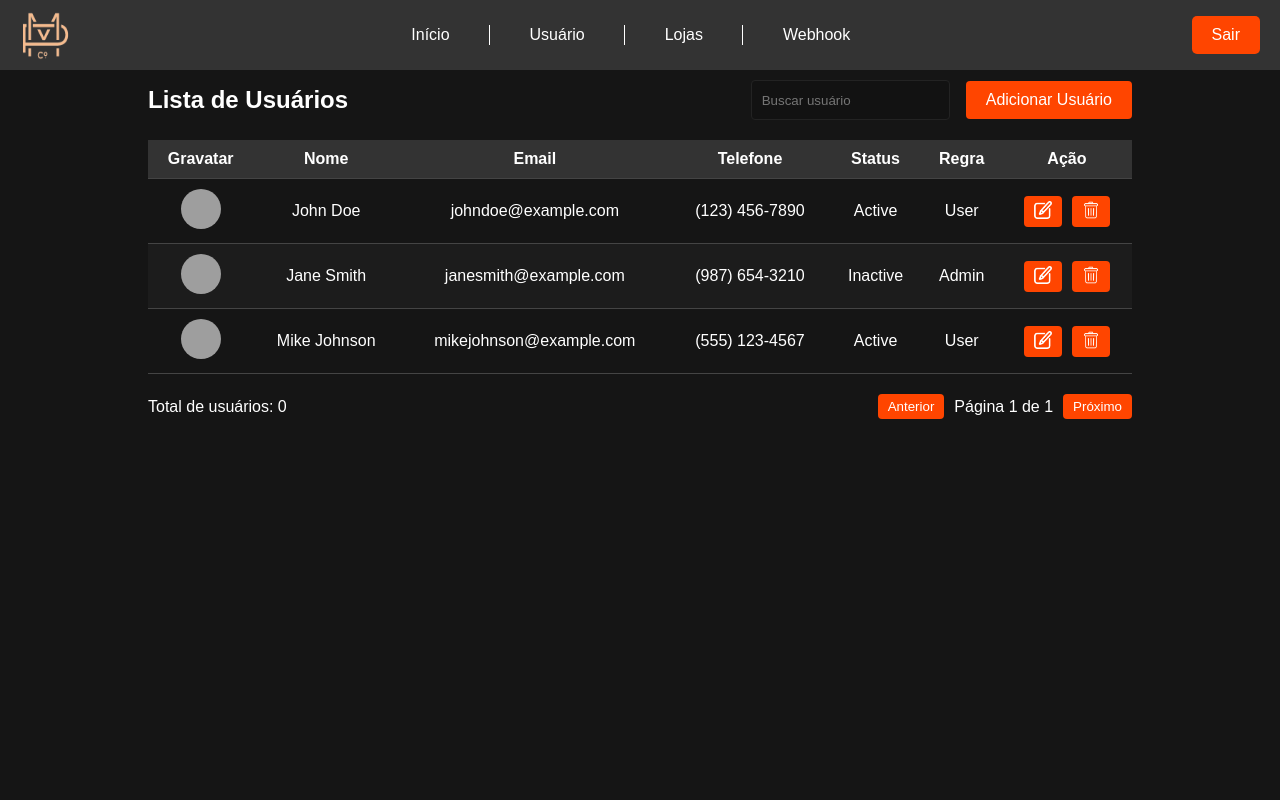
After one commit to brunocriacoes/jade, a PHP site: page /listar_usuario.html in a window 1280 px wide. The commit adds this page. Run offline with PHP 8.4, Linux system fonts and the light colour scheme; grey boxes are pictures that could not be loaded.

Commit message:
feature/listar-usuario

```diff
--- a/assets/css/global.css
+++ b/assets/css/global.css
@@ -7,12 +7,12 @@
     --color-error-text: rgb(255, 0, 0);
     --color-error-bg: rgba(255, 0, 0, 0.06);
     --color-error-border: rgba(255, 0, 0, 0.8);
-    --color-text: #D2D5DD;
+    --color-text: #ffffff;
     --color-text-hover: #ffffff;
-    --color-border: #8c8c8c;
-    --color-border-light: #545454;
-    --color-button: #ff5733;
-    --color-button-hover: #e04e1f;
+    --color-border: #444;
+    --color-border-light: #666;
+    --color-button: #ff4500;
+    --color-button-hover: #ff6347;
     --color-input-bg: #121212;
     --color-input-border: #232323;
     --color-primary: #007bff;
@@ -71,7 +71,7 @@ body {
 
 .submit-btn {
     background-color: var(--color-primary);
-    color: white;
+    color: var(--color-text);
     padding: 0.7rem;
     width: 100%;
     border: none;
--- /dev/null
+++ b/assets/css/listar_usuario.css
@@ -0,0 +1,230 @@
+:root {
+    --color-bg: #151515;
+    --color-box-bg: #1c1c1c;
+    --color-bg-header: #333;
+}
+
+body {
+    margin: 0;
+    padding: 0;
+    font-family: Arial, sans-serif;
+}
+
+.container {
+    padding: 80px 20px 20px 20px;
+    background-color: var(--color-bg);
+    min-height: 100vh;
+    width: 80%;
+    box-sizing: border-box;
+    color: var(--color-text);
+}
+
+.user-list-header {
+    display: flex;
+    justify-content: space-between;
+    align-items: center;
+    margin-bottom: 20px;
+}
+
+.user-actions {
+    display: flex;
+    align-items: center;
+    gap: 1rem;
+}
+
+.user-count {
+    font-size: 1rem;
+}
+
+#search {
+    padding: 5px 10px;
+    height: 2.5rem;
+    border-radius: var(--border-radius);
+    border: 1px solid var(--color-input-border);
+    background-color: var(--color-input-bg);
+    color: var(--color-text);
+}
+
+.add-user {
+    padding: 10px 20px;
+    border: none;
+    text-decoration: none;
+    border-radius: var(--border-radius);
+    background-color: var(--color-button);
+    color: var(--color-text);
+    cursor: pointer;
+    transition: background-color 0.3s ease;
+}
+
+.add-user:hover {
+    background-color: var(--color-button-hover);
+}
+
+.edit-user,
+.delete-user {
+    padding: 5px 10px;
+    border: none;
+    text-decoration: none;
+    border-radius: var(--border-radius);
+    background-color: var(--color-button);
+    color: var(--color-text);
+    cursor: pointer;
+    transition: background-color 0.3s ease;
+}
+
+.edit-user:hover,
+.delete-user:hover {
+    background-color: var(--color-button-hover);
+}
+
+.user-table {
+    width: 100%;
+    border-collapse: collapse;
+    margin-bottom: 20px;
+}
+
+.user-table th,
+.user-table td {
+    padding: 10px;
+    text-align: center;
+    border-bottom: 1px solid var(--color-border);
+}
+
+.user-table th {
+    background-color: var(--color-box-bg);
+}
+
+.user-table thead th {
+    background-color: var(--color-bg-header);
+}
+
+.user-table tbody tr:nth-child(even) {
+    background-color: var(--color-box-bg);
+}
+
+.user-table tbody tr:hover {
+    background-color: var(--color-shadow);
+}
+
+.user-table .acao {
+    display: flex;
+    justify-content: center;
+    gap: 10px;
+}
+
+.user-table .image-gravatar {
+    width: 40px;
+    height: 40px;
+    border-radius: 50%;
+}
+
+.user-list-footer {
+    display: flex;
+    justify-content: space-between;
+    align-items: center;
+}
+
+.pagination {
+    display: flex;
+    justify-content: center;
+    align-items: center;
+    gap: 10px;
+}
+
+.pagination button {
+    padding: 5px 10px;
+    border: none;
+    border-radius: var(--border-radius);
+    background-color: var(--color-button);
+    color: var(--color-text);
+    cursor: pointer;
+    transition: background-color 0.3s ease;
+}
+
+.pagination button:hover {
+    background-color: var(--color-button-hover);
+}
+
+#page-info {
+    font-size: 1rem;
+}
+
+@media (max-width: 1024px) {
+    .container {
+        width: 85%;
+    }
+
+    .user-actions {
+        flex-direction: column;
+        gap: 0.5rem;
+    }
+
+    #search,
+    .add-user {
+        width: 100%;
+        text-align: center;
+    }
+}
+
+@media (max-width: 768px) {
+    .container {
+        width: 95%;
+    }
+
+    .user-list-header {
+        flex-direction: column;
+        align-items: flex-start;
+        gap: 1rem;
+    }
+
+    .user-table th,
+    .user-table td {
+        padding: 5px;
+    }
+
+    .user-table .acao {
+        flex-direction: column;
+    }
+}
+
+@media (max-width: 480px) {
+    .container {
+        margin-top: 700px;
+    }
+
+    .user-table,
+    .user-table thead,
+    .user-table tbody,
+    .user-table th,
+    .user-table td,
+    .user-table tr {
+        display: block;
+    }
+
+    .user-table tr {
+        margin-bottom: 15px;
+    }
+
+    .user-table td {
+        padding: 10px 5px;
+        text-align: center;
+        position: relative;
+        border-bottom: 1px solid var(--color-border);
+    }
+
+    .user-table td::before {
+        content: attr(data-label);
+        position: absolute;
+        left: 0;
+        width: 50%;
+        padding-left: 10px;
+        font-weight: bold;
+        text-align: left;
+        background-color: var(--color-bg);
+        color: var(--color-text);
+    }
+
+    .user-table td:last-child {
+        border-bottom: 2px solid var(--color-border);
+    }
+}
--- a/cadastro_usuario.html
+++ b/cadastro_usuario.html
@@ -24,7 +24,7 @@
         <nav>
             <ul>
                 <li><a href="./home.html">Início</a></li>
-                <li><a href="./cadastro_usuario.html">Usuário</a></li>
+                <li><a href="./listar_usuario.html">Usuário</a></li>
                 <li><a href="#">Lojas</a></li>
                 <li><a href="#">Webhook</a></li>
             </ul>
--- a/home.html
+++ b/home.html
@@ -24,16 +24,16 @@
         <nav>
             <ul>
                 <li><a href="./home.html">Início</a></li>
-                <li><a href="./cadastro_usuario.html">Usuário</a></li>
+                <li><a href="./listar_usuario.html">Usuário</a></li>
                 <li><a href="#">Lojas</a></li>
                 <li><a href="#">Webhook</a></li>
             </ul>
             <div class="logout-mobile">
-                <a href="./index.html" class="logout">Sair</a href="./index.html">
+                <a href="./index.html" class="logout">Sair</a>
             </div>
         </nav>
         <div class="header-box-logout">
-            <a href="./index.html" class="logout">Sair</a href="./index.html">
+            <a href="./index.html" class="logout">Sair</a>
         </div>
     </header>
     <div class="container">
--- /dev/null
+++ b/listar_usuario.html
@@ -0,0 +1,129 @@
+<!DOCTYPE html>
+<html lang="pt-br">
+
+<head>
+    <meta charset="UTF-8">
+    <meta name="viewport" content="width=device-width, initial-scale=1.0">
+    <link rel="stylesheet" href="./assets/css/global.css">
+    <link rel="stylesheet" href="./assets/css/listar_usuario.css">
+    <link rel="stylesheet" href="./assets/css/header.css">
+    <title>Paramou</title>
+</head>
+
+<body>
+    <header>
+        <div class="header-box-logo">
+            <img src="./assets/image/logo/logo.png" alt="logo" width="50" height="50" class="logo">
+        </div>
+        <input type="checkbox" id="menu-toggle" class="menu-toggle">
+        <label for="menu-toggle" class="menu-icon">
+            <span></span>
+            <span></span>
+            <span></span>
+        </label>
+        <nav>
+            <ul>
+                <li><a href="./home.html">Início</a></li>
+                <li><a href="./listar_usuario.html">Usuário</a></li>
+                <li><a href="#">Lojas</a></li>
+                <li><a href="#">Webhook</a></li>
+            </ul>
+            <div class="logout-mobile">
+                <a href="./index.html" class="logout">Sair</a>
+            </div>
+        </nav>
+        <div class="header-box-logout">
+            <a href="./index.html" class="logout">Sair</a>
+        </div>
+    </header>
+    <div class="container">
+        <div class="user-list-header">
+            <h2>Lista de Usuários</h2>
+            <div class="user-actions">
+                <input type="text" id="search" placeholder="Buscar usuário">
+                <a id="add-user" href="./cadastro_usuario.html" class="add-user">Adicionar Usuário</a>
+            </div>
+        </div>
+        <table class="user-table">
+            <thead>
+                <tr>
+                    <th>Gravatar</th>
+                    <th>Nome</th>
+                    <th>Email</th>
+                    <th>Telefone</th>
+                    <th>Status</th>
+                    <th>Regra</th>
+                    <th>Ação</th>
+                </tr>
+            </thead>
+            <tbody id="user-table-body">
+                <tr>
+                    <td><img src="https://www.gravatar.com/avatar/1" class="image-gravatar" alt="Gravatar" width="50"
+                            height="50"></td>
+                    <td>John Doe</td>
+                    <td>johndoe@example.com</td>
+                    <td>(123) 456-7890</td>
+                    <td>Active</td>
+                    <td>User</td>
+                    <td>
+                        <div class="acao">
+
+                            <button class="edit-user"><img src="./assets/image/icon/editar.png" alt="Gravatar"
+                                    width="18" height="18"></button><button class="delete-user"><img
+                                    src="./assets/image/icon/lixeira.png" alt="Gravatar" width="18"
+                                    height="18"></button>
+                        </div>
+                    </td>
+                </tr>
+                <tr>
+                    <td><img src="https://www.gravatar.com/avatar/2" class="image-gravatar" alt="Gravatar" width="50"
+                            height="50"></td>
+                    <td>Jane Smith</td>
+                    <td>janesmith@example.com</td>
+                    <td>(987) 654-3210</td>
+                    <td>Inactive</td>
+                    <td>Admin</td>
+                    <td>
+                        <div class="acao">
+
+                            <button class="edit-user"><img src="./assets/image/icon/editar.png" alt="Gravatar"
+                                    width="18" height="18"></button><button class="delete-user"><img
+                                    src="./assets/image/icon/lixeira.png" alt="Gravatar" width="18"
+                                    height="18"></button>
+                        </div>
+                    </td>
+                </tr>
+                <tr>
+                    <td><img src="https://www.gravatar.com/avatar/3" class="image-gravatar" alt="Gravatar" width="50"
+                            height="50"></td>
+                    <td>Mike Johnson</td>
+                    <td>mikejohnson@example.com</td>
+                    <td>(555) 123-4567</td>
+                    <td>Active</td>
+                    <td>User</td>
+                    <td>
+                        <div class="acao">
+
+                            <button class="edit-user"><img src="./assets/image/icon/editar.png" alt="Gravatar"
+                                    width="18" height="18"></button><button class="delete-user"><img
+                                    src="./assets/image/icon/lixeira.png" alt="Gravatar" width="18"
+                                    height="18"></button>
+                        </div>
+                    </td>
+                </tr>
+
+            </tbody>
+        </table>
+        <div class="user-list-footer">
+            <div class="user-count">Total de usuários: <span id="user-count">0</span></div>
+            <div class="pagination">
+                <button id="prev-page">Anterior</button>
+                <span id="page-info">Página 1 de 1</span>
+                <button id="next-page">Próximo</button>
+            </div>
+        </div>
+    </div>
+    <script type="module" src="./assets/js/main.js"></script>
+</body>
+
+</html>
```
Also changed, not shown: assets/image/icon/editar.png (added), assets/image/icon/lixeira.png (added).
